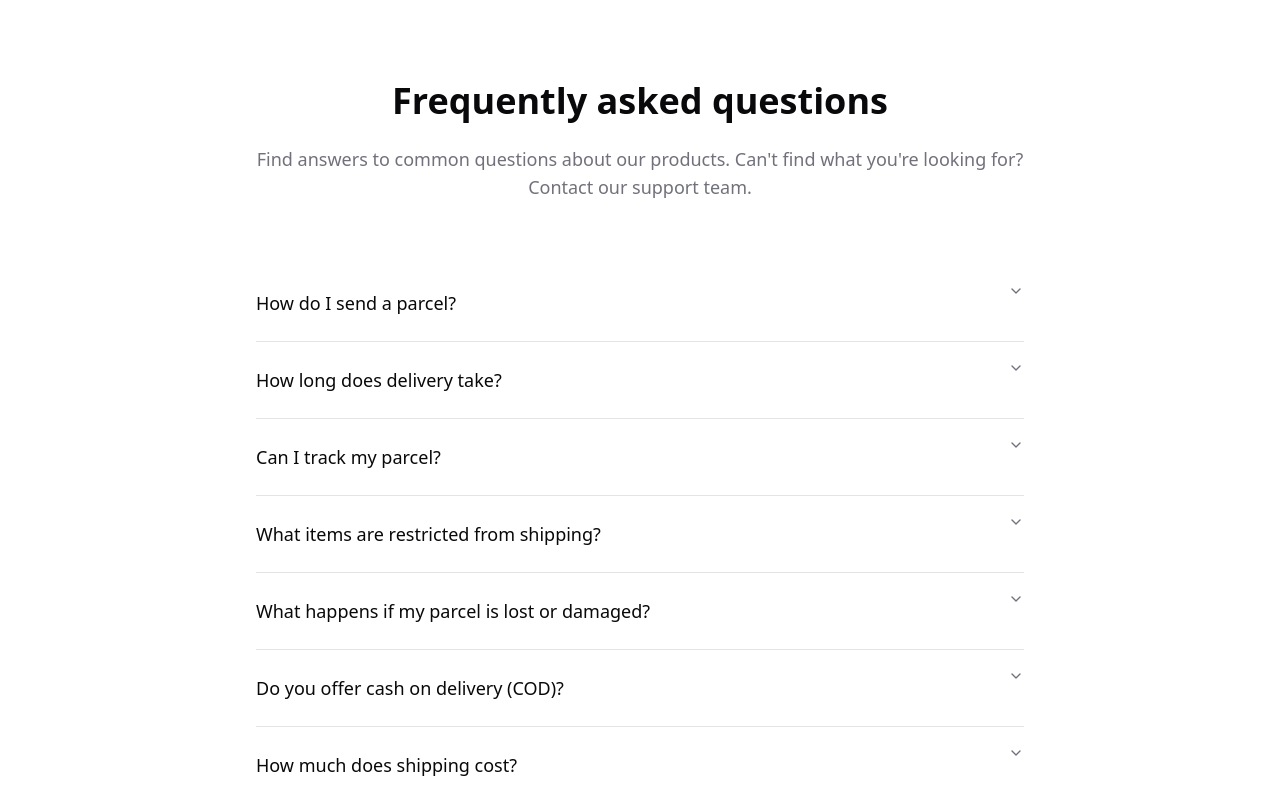
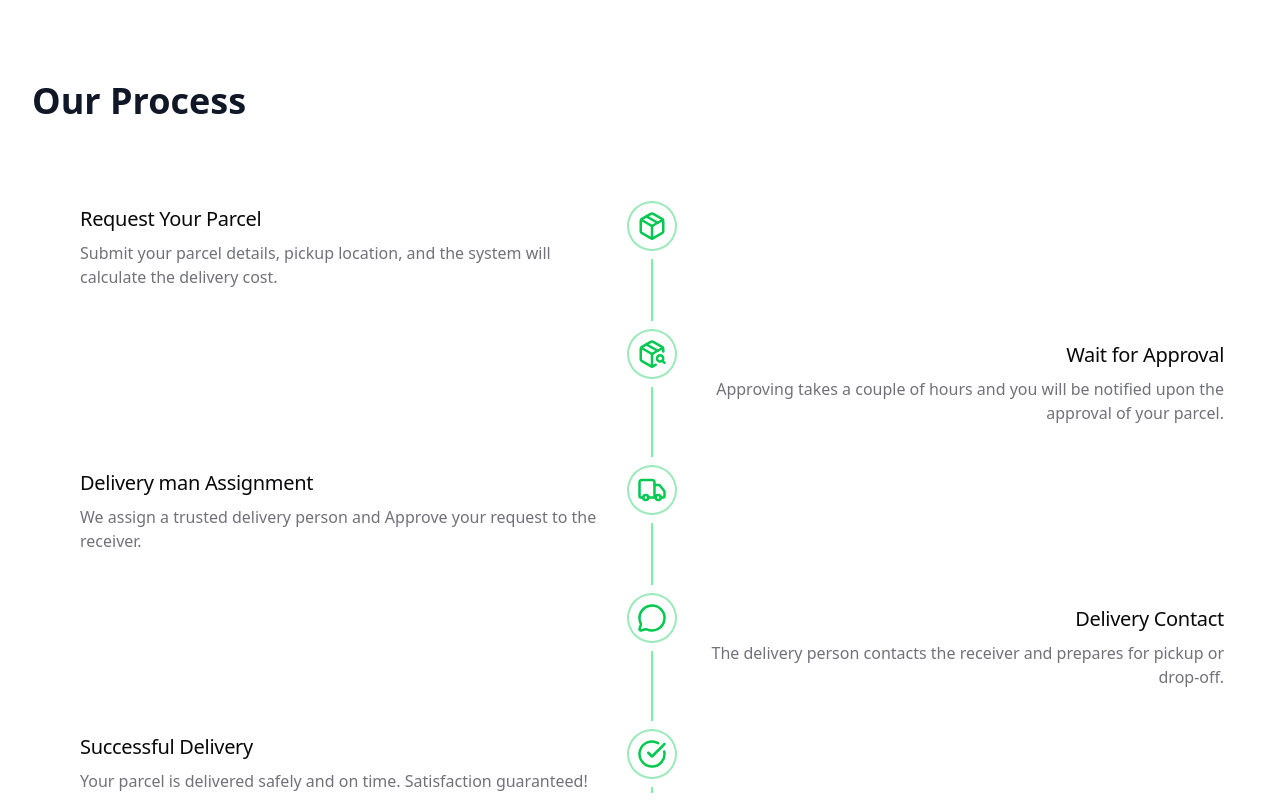
Before and after one commit to ratul0407/Level-2-A6, a React (Vite) app: page / in a window 1280 px wide. Shown: the part 3760-4560 px from the top of the page. Built offline with nearby package versions, Linux system fonts and the light colour scheme; no server answers.

Commit message:
addd a new process section

```diff
--- /dev/null
+++ b/src/components/HomePage/Process.tsx
@@ -0,0 +1,111 @@
+import {
+  Truck,
+  CheckCircle,
+  MessageCircle,
+  Package,
+  PackageSearch,
+} from "lucide-react";
+
+const timelineData = [
+  {
+    step: "Request Your Parcel",
+    description:
+      "Submit your parcel details, pickup location, and the system will calculate the delivery cost.",
+    icon: Package,
+  },
+  {
+    step: "Wait for Approval",
+    description:
+      "Approving takes a couple of hours and you will be notified upon the approval of your parcel.",
+    icon: PackageSearch,
+  },
+  {
+    step: "Delivery man Assignment",
+    description:
+      "We assign a trusted delivery person and Approve your request to the receiver.",
+    icon: Truck,
+  },
+  {
+    step: "Delivery Contact",
+    description:
+      "The delivery person contacts the receiver and prepares for pickup or drop-off.",
+    icon: MessageCircle,
+  },
+  {
+    step: "Successful Delivery",
+    description:
+      "Your parcel is delivered safely and on time. Satisfaction guaranteed!",
+    icon: CheckCircle,
+  },
+];
+
+const Process = () => {
+  return (
+    <section className="py-24">
+      <div className="container mx-auto md:pb-16">
+        <h2 className="text-4xl font-semibold text-gray-900">Our Process</h2>
+
+        <div className="mx-auto py-12 md:py-20 px-6">
+          <div className="relative ml-6">
+            {/* Timeline line */}
+            <div className="absolute left-0 md:left-1/2 inset-y-0 border-l-2 border-green-300 transform md:-translate-x-1/2" />
+            {timelineData.map((item, index) => {
+              // Check if the index is even (0, 2, 4...) -> Content on the right (default for small screens)
+              const isContentOnRight = index % 2 === 0;
+
+              return (
+                <div
+                  key={index}
+                  className={`relative pb-10 last:pb-0 flex ${
+                    // Reverse the flex order on medium screens for odd items (content on the left)
+                    isContentOnRight ? "md:justify-start" : "md:justify-end"
+                  }`}
+                >
+                  {/* Timeline Icon - Centered on medium screens */}
+                  <div
+                    className={`absolute bg-white left-px -translate-x-1/2 md:left-1/2 md:transform-none md:-translate-x-1/2 p-2 border-2 border-primary/40 flex items-center justify-center rounded-full ring-8 ring-background z-10 ${
+                      // Adjust icon position on small screens for left-aligned content
+                      isContentOnRight ? "md:ml-0" : "md:mr-0"
+                    }`}
+                  >
+                    <item.icon
+                      size={30}
+                      className="text-primary relative z-20"
+                    />
+                  </div>
+
+                  {/* Content */}
+                  <div
+                    className={`pt-1 space-y-2 w-full md:w-1/2 ${
+                      // Default small screen padding is 'pl-10'
+                      isContentOnRight
+                        ? "pl-10 md:pl-0 md:pr-12" // Content on the right: remove default padding, add right padding
+                        : "pl-10 md:pl-12 md:pr-0" // Content on the left: keep default padding (only for small screen), add left padding on medium
+                    }
+                  ${
+                    // Align text to the right when content is on the left side
+                    !isContentOnRight ? "md:text-right" : ""
+                  }
+                `}
+                  >
+                    {/* Pushing the content to the left side on odd indices for medium screens */}
+                    {!isContentOnRight && (
+                      <div className="hidden md:block w-full" />
+                    )}
+
+                    <h3 className="text-xl font-medium tracking-[-0.015em]">
+                      {item.step}
+                    </h3>
+                    <p className="text-muted-foreground">{item.description}</p>
+                  </div>
+                </div>
+              );
+            })}
+          </div>
+        </div>
+      </div>
+    </section>
+  );
+};
+
+export default Process;
--- a/src/pages/HomePage.tsx
+++ b/src/pages/HomePage.tsx
@@ -4,6 +4,7 @@ import HeroSection from "@/components/HomePage/HeroSection";
 import OurStats from "@/components/HomePage/OurStats";
 import Testimonials from "@/components/HomePage/Testimonials.tsx";
 import OurServices from "@/components/HomePage/OurServices";
+import Process from "@/components/HomePage/Process";
 
 const HomePage = () => {
   return (
@@ -18,6 +19,7 @@ const HomePage = () => {
 
       <OurServices />
       <Testimonials />
+      <Process />
       <Faq />
     </div>
   );
```
